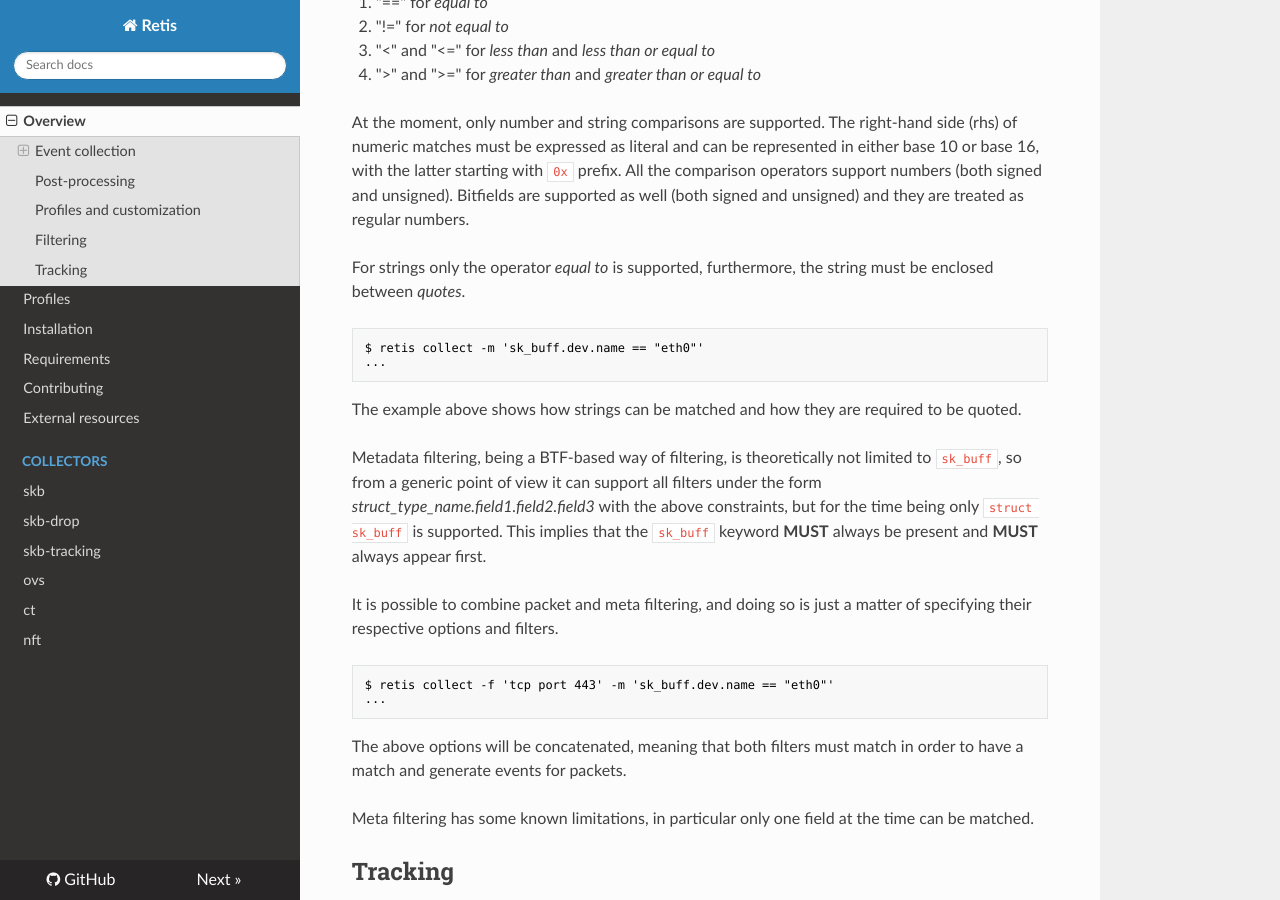
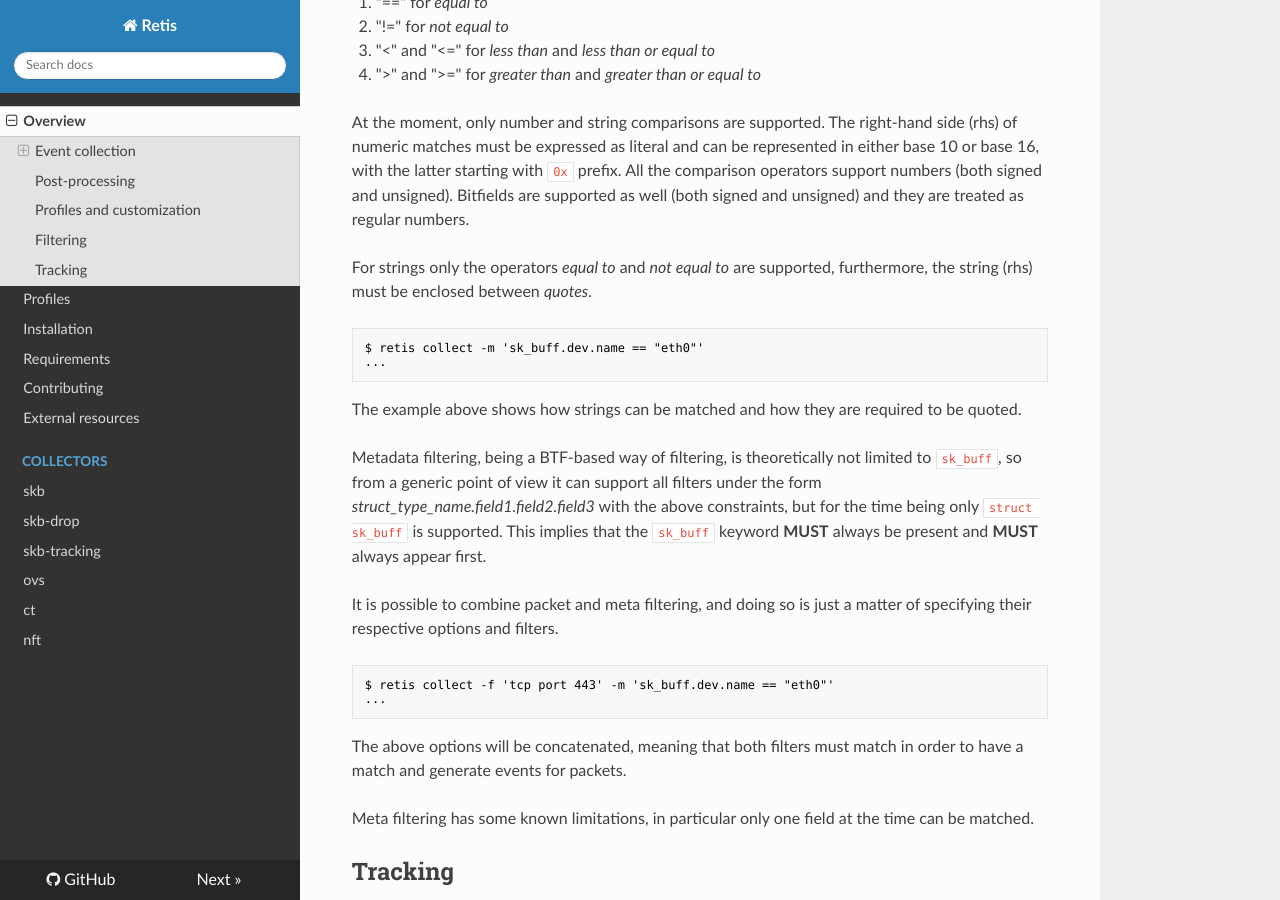
Before and after one commit to retis-org/retis, an MkDocs documentation site: the page built from docs/index.md, in a window 1280 px wide and 900 px high, scrolled down 4336 px. Built offline with MkDocs 1.6.1, drawn with Linux system fonts in a browser that asks for light colours; nearby versions of some CDN libraries.

Commit message:
doc: document not equal support for string comparison in meta filtering.
Signed-off-by: Paolo Valerio <pvalerio@redhat.com>

````diff
--- a/docs/index.md
+++ b/docs/index.md
@@ -242,8 +242,8 @@ All the comparison operators support numbers (both signed and unsigned).
 Bitfields are supported as well (both signed and unsigned) and they
 are treated as regular numbers.
 
-For strings only the operator *equal to* is supported, furthermore, the
-string must be enclosed between *quotes*.
+For strings only the operators *equal to* and *not equal to* are supported,
+furthermore, the string (rhs) must be enclosed between *quotes*.
 
 ```none
 $ retis collect -m 'sk_buff.dev.name == "eth0"'
````
